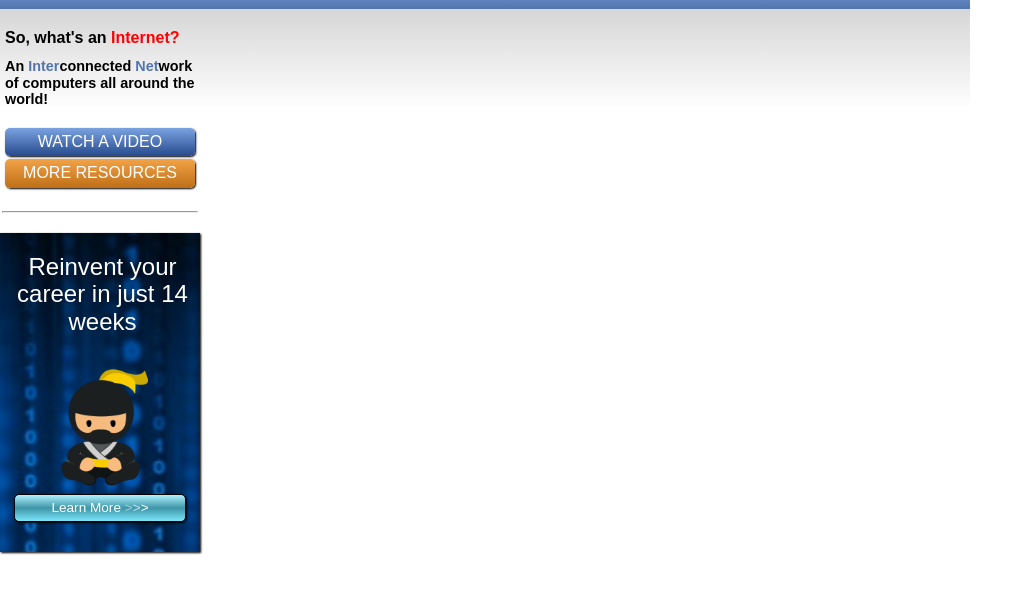
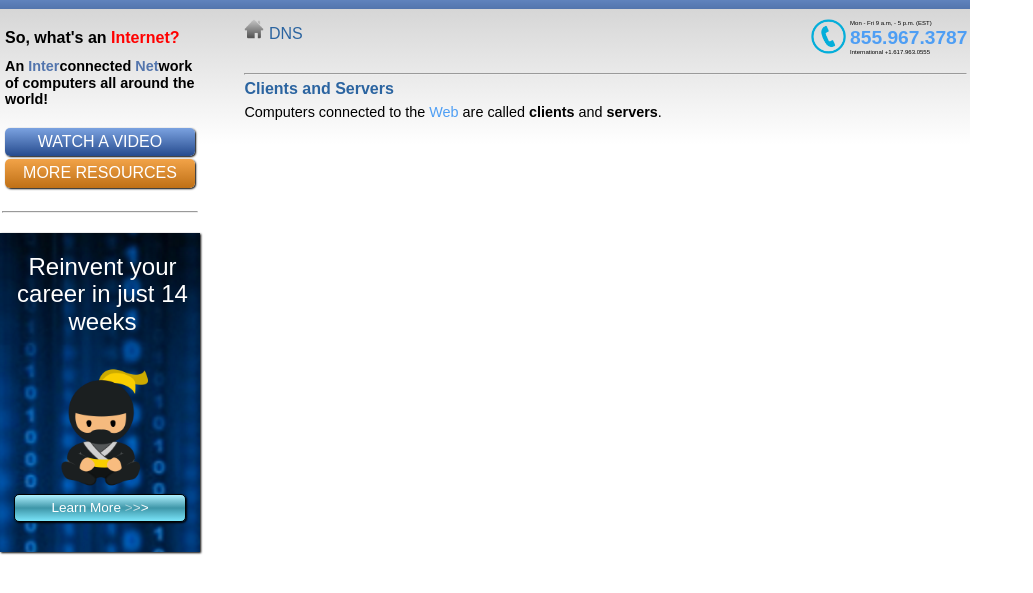
Before and after one commit to Jubhubmubfub/Internet, a plain HTML site: page index.html in a window 1280 px wide. Shown: the part 133-726 px from the top of the page, without its empty margins (0-1033 px from the left). Drawn offline with Linux system fonts and the light colour scheme.

Commit message:
finished content top bar

```diff
--- a/index.html
+++ b/index.html
@@ -38,7 +38,44 @@
             <a href="#" class="box light-blue">Learn More <span class="karat1">></span><span class="karat2">></span>></a>
           </div>
 
-        <div class="content"></div>
+      </div>
+
+      <!-- content -->
+
+      <div class="content">
+
+        <!-- content top bar -->
+
+        <div class="content-top-bar">
+
+          <!-- left side -->
+          <div class="left-side">
+            <img class="home-icon" src="images/home.png" alt="home-icon"> <span class="drk-blue-text">DNS</span>
+          </div>
+
+          <!-- right side -->
+          <div class="phone-box">
+            <img class="phone-icon" src="images/phone.png" alt="phone icon">
+
+            <!-- phone numbers -->
+
+            <div class="right-side">
+              <p>Mon - Fri 9 a.m, - 5 p.m. (EST)</p>
+              <h1 class="lt-blue-text">855.967.3787</h1>
+              <p>International +1.617.963.0555</p>
+            </div>
+
+          </div>
+
+          <hr>
+
+        </div>
+
+        <div class="main-content">
+          <h1 class="drk-blue-text">Clients and Servers</h1>
+          <p>Computers connected to the <span class="lt-blue-text">Web</span> are called <strong>clients</strong> and <strong>servers</strong>.</p>
+        </div>
+
       </div>
     </div>
 
--- a/styles.css
+++ b/styles.css
@@ -45,14 +45,16 @@
 .body {
   background: linear-gradient(#d6d6d6,white,white,white,white);
 /*take out height later*/
-  height:400px;
+  /*height:400px;*/
 }
 
 /*Sidebar*/
 
 .sidebar {
   width: 200px;
+  margin-right:40px;
   position:relative;
+  display:inline-block;
 }
 
 .sidebar h1 {
@@ -147,3 +149,71 @@
 .karat2 {
   opacity: .75;
 }
+
+/*content*/
+
+.content {
+  /*border: 1px solid black;*/
+  display:inline-block;
+  vertical-align: top;
+  width: 723px;
+  position: relative;
+}
+
+.content-top-bar {
+  width:100%;
+}
+
+.left-side {
+  display:inline-block;
+}
+
+.home-icon {
+  max-height: 20px;
+  padding-top:10px;
+}
+
+.right-side {
+  display:inline-block;
+}
+
+.content div div p {
+  font-size: .25em;
+}
+
+.content div div h1 {
+  margin:0px;
+  font-size:1.2em;
+}
+.phone-box {
+  display:inline-block;
+  position:absolute;
+  right:0px;
+
+}
+.phone-icon {
+  padding-top:10px;
+  max-height: 35px;
+  display:inline-block;
+}
+
+.lt-blue-text {
+  color: #4e9ef4;
+}
+
+.drk-blue-text {
+  color: #2b64a0;
+}
+
+.content-top-bar hr {
+  margin-top:30px;
+}
+
+.main-content h1 {
+  margin:5px 0px 5px 0px;
+  font-size: 1em;
+}
+
+.main-content p {
+  font-size: .9em;
+}
```
